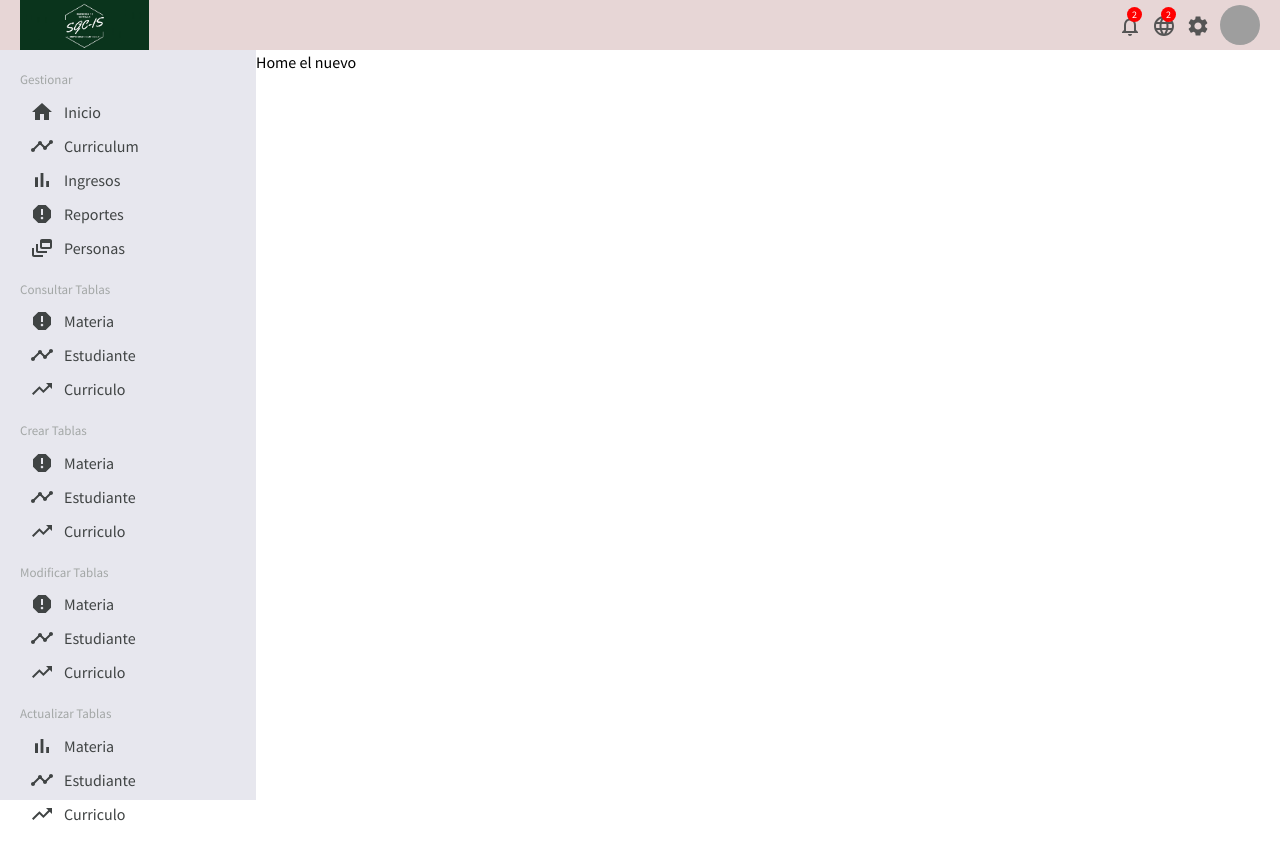
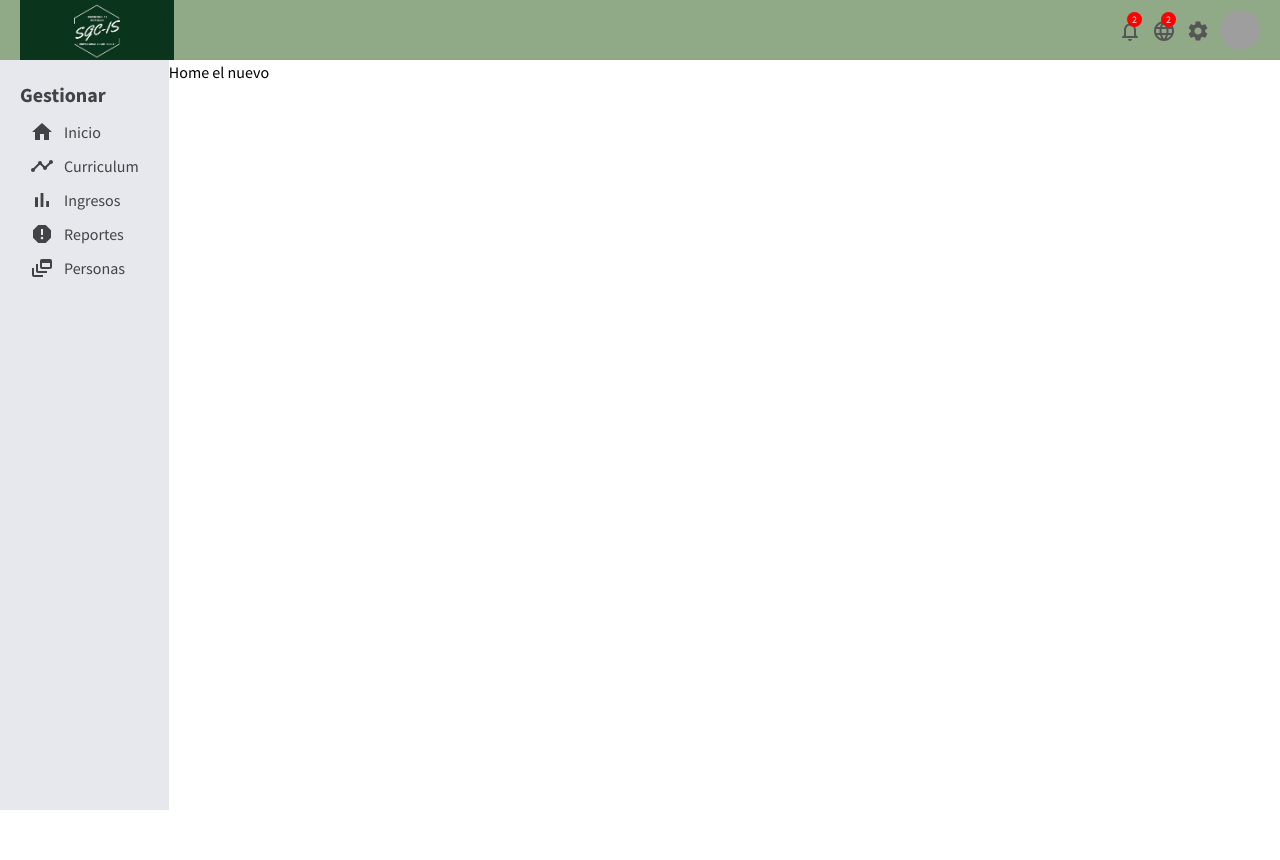
Before and after one commit to DairoArley/sgc-is, a React (Create React App) app: page / in a window 1280 px wide. Shown: the top 860 px of the page. After the commit the page ends 810 px from the top, so only its background shows below. Built offline with nearby package versions, Linux system fonts and the light colour scheme; grey boxes are pictures that could not be loaded.

Commit message:
se termina formulario estudiante

```diff
--- a/src/App.css
+++ b/src/App.css
@@ -3,5 +3,5 @@
 @tailwind utilities;
 
 .container {
-    display: flex;
+
 }
--- a/src/App.js
+++ b/src/App.js
@@ -15,7 +15,7 @@ function App() {
   return (
     <Router>
       <Topbar/>
-      <div className="container">
+      <div className="w-full flex">
         <Sidebar/>
           <Switch>
             <Route exact path="/">
--- a/src/components/sidebar/Sidebar.jsx
+++ b/src/components/sidebar/Sidebar.jsx
@@ -35,63 +35,6 @@ export default function Sidebar() {
                         </li>
                     </ul>
                 </div>
-                <div className="sidebarMenu">
-                    <h3 className="sidebarTitle">Consultar Tablas</h3>
-                    <ul className="sidebarList">
-                        <li className="sidebarListItem" active>
-                            <Report className='sidebarIcon' />Materia
-                        </li>
-                        <li className="sidebarListItem">
-                            <Timeline className='sidebarIcon' />Estudiante
-                        </li>
-                        <li className="sidebarListItem">
-                            <TrendingUp className='sidebarIcon' />Curriculo
-                        </li>
-                    </ul>
-                </div>
-                <div className="sidebarMenu">
-                    <h3 className="sidebarTitle"> Crear Tablas</h3>
-                    <ul className="sidebarList">
-                        <li className="sidebarListItem" active>
-                            <Report className='sidebarIcon' />Materia
-                        </li>
-                        <li className="sidebarListItem">
-                            <Timeline className='sidebarIcon' />Estudiante
-                        </li>
-                        <li className="sidebarListItem">
-                            <TrendingUp className='sidebarIcon' />Curriculo
-                        </li>
-                    </ul>
-                </div>
-                <div className="sidebarMenu">
-                    <h3 className="sidebarTitle"> Modificar Tablas</h3>
-                    <ul className="sidebarList">
-                        <li className="sidebarListItem" active>
-                            <Report className='sidebarIcon' />Materia
-                        </li>
-                        <li className="sidebarListItem">
-                            <Timeline className='sidebarIcon' />Estudiante
-                        </li>
-                        <li className="sidebarListItem">
-                            <TrendingUp className='sidebarIcon' />Curriculo
-                        </li>
-                    </ul>
-                </div>
-                <div className="sidebarMenu">
-                    <h3 className="sidebarTitle"> Actualizar Tablas</h3>
-                    <ul className="sidebarList">
-                        <li className="sidebarListItem" active>
-                            <BarChart className='sidebarIcon' />Materia
-                        </li>
-                        <li className="sidebarListItem">
-                            <Timeline className='sidebarIcon' />Estudiante
-                        </li>
-                        <li className="sidebarListItem">
-                            <TrendingUp className='sidebarIcon' />Curriculo
-                        </li>
-                    </ul>
-                </div>
-
             </div>
 
         </div>
--- a/src/components/sidebar/sidebar.css
+++ b/src/components/sidebar/sidebar.css
@@ -16,8 +16,9 @@
 }
 
 .sidebarTitle {
-    font-size: 13px;
-    color: rgb(163, 167, 166);
+    font-size: 20px;
+    color: "#09612d";
+    font-weight: bold;
 }
 
 .sidebarList {
--- a/src/components/topbar/topbar.css
+++ b/src/components/topbar/topbar.css
@@ -1,7 +1,7 @@
 .topbar {
     width: 100%;
-    height: 50px;
-    background-color: rgb(231, 214, 214);
+    height: 60px;
+    background-color: rgb(144, 170, 136);
     position: sticky;
     top: 0;
     z-index: 999;
@@ -19,7 +19,7 @@
     position: absolute;
     top: 0;
     bottom: 0;
-    height: 50px;
+    height: 60px;
 
 }
 
--- a/src/index.js
+++ b/src/index.js
@@ -5,7 +5,7 @@ import App from './App';
 const root = ReactDOM.createRoot(document.getElementById('root'));
 root.render(
   <React.StrictMode>
-    <App />
+    <App/>
   </React.StrictMode>
 );
 
--- a/src/pages/home/Home.jsx
+++ b/src/pages/home/Home.jsx
@@ -3,6 +3,6 @@ import './home.css'
 
 export default function Home() {
     return (
-        <div className='home'>Home el nuevo</div>
+        <div className='w-full'>Home el nuevo</div>
     )
 }
--- a/src/pages/home/home.css
+++ b/src/pages/home/home.css
@@ -1,4 +1,3 @@
 .home {
-    flex: 4;
 
 }
--- a/src/pages/mallaCurricular/Malla.jsx
+++ b/src/pages/mallaCurricular/Malla.jsx
@@ -12,7 +12,7 @@ const Malla = () => {
   let levels = [1, 2, 3, 4, 5, 6, 7, 8, 9];
 
   return (
-    <div className="mx-auto w-100 border-r-amber-200 border-2 font-sans">
+    <div className="w-full border-2 font-sans">
       <div className="h-11 bg-topbarColor">
         <h1 className="text-center text-textColor font-bold">
           Malla Curricular
@@ -30,9 +30,9 @@ const Malla = () => {
       </div>
       <br />
 
-      <div className='p-2 flex flex-row gap-4'>
+      <div className='p-2 flex flex-row md:flex-wrap gap-4 ml-4'>
         {levels.map((level) => (
-          <div key={level} className="flex flex-col items-center">
+          <div key={level} className="flex flex-col md:flex-wrap items-center">
             <h1 className="text-textColor font-bold">Nivel {level}</h1>
             {subject2.map((subject) => {
                 if (subject.nivel === level) {
```
